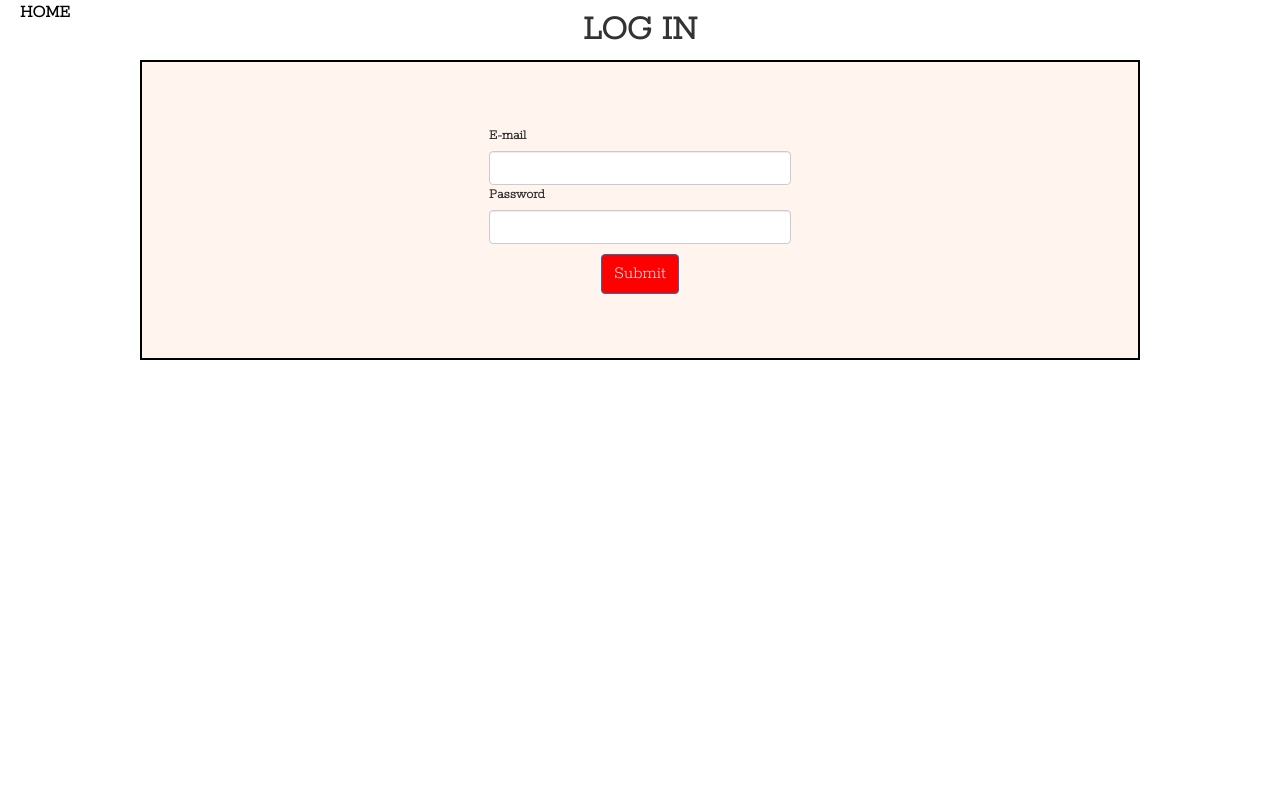
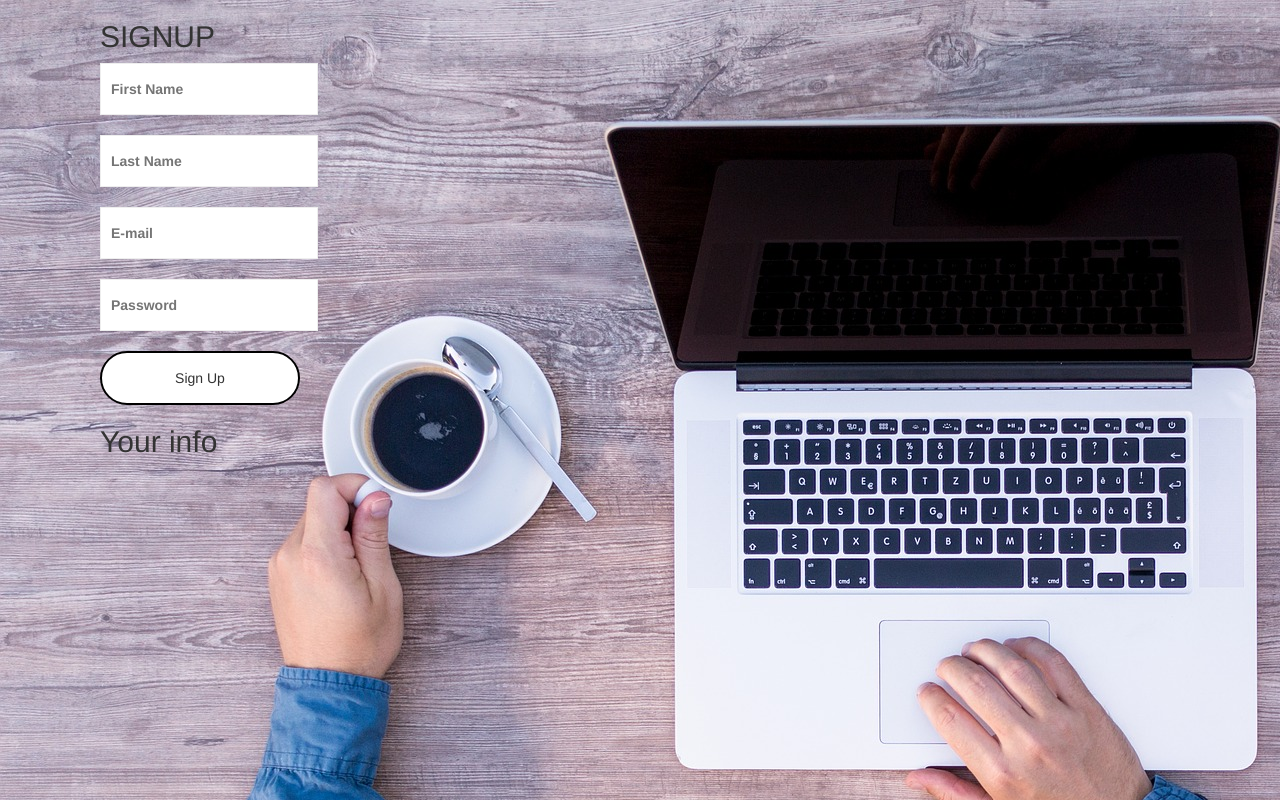
Before and after one commit to filipjovicccc/Prodavnica-za-nakit, a plain HTML site: page logIn.html in a window 1280 px wide. Drawn offline with nearby package versions, Linux system fonts and the light colour scheme.

Commit message:
adding login.js

```diff
--- a/logIn.css
+++ b/logIn.css
@@ -1,45 +1,58 @@
+
 body {
-    font-family: 'Rokkitt', serif;
-    font-weight: 500;
-    /* background-color: #4ea8de; */
-    background-image: url(imgs/plans-background.jpg);
-    background-repeat: no-repeat;
-    background-size: cover;
 
+    background-image: url(images/plans-background.jpg);
 
 
 }
+.wrapper {
 
-a {
-    font-size: large;
-    font-weight: 700;
-    color: black;
-    margin-left: 20px;
+    margin-left: 50px;
+}
+h2 {
+    margin-left: 50px;
 }
 
-form {
+.form-group {
 
+    margin-left: 50px;
+    }
+
+input {
+    width: 100%;
+    border: solid 1px #eee;
+    padding: 15px 10px;
+}
+
+button {
+    width: 200px;
+    padding: 15px;
+    margin: 0 auto;
+    background: white;
+    margin-left:250px;
+    border: solid 2px black;
+    border-radius: 35px;
+    cursor: pointer;
+    transition: all .38s ease-in-out;
     display: flex;
-    flex-direction: column;
-    width: 1000px;
-    height: 300px;
-    border: 2px solid black;
     justify-content: center;
-    align-items: center;
-    margin: auto;
-    background-color: seashell;
 
 }
 
-.btn {
-    color: white;
-    margin-top: 10px;
-    background-color: red;
-    font-size: large;
+button:hover{
+ background: dodgerblue;
+ color: whitesmoke;
+
 }
 
-h1 {
-    margin-top: -15px;
-    text-align: center;
-    font-weight: 700;
+table tr td {
+
+    padding: 10px;
+    background-color:whitesmoke;
+    border: dodgerblue solid 1px;
+
 }
+table {
+    margin-left: 50px;
+    margin-top: 20px;
+}
--- a/logIn.html
+++ b/logIn.html
@@ -4,41 +4,57 @@
     <meta charset="UTF-8">
     <meta http-equiv="X-UA-Compatible" content="IE=edge">
     <meta name="viewport" content="width=device-width, initial-scale=1.0">
+    <link rel="stylesheet" href="logIn.css">
     <link rel="stylesheet" href="https://maxcdn.bootstrapcdn.com/bootstrap/3.4.1/css/bootstrap.min.css">
     <script src="https://ajax.googleapis.com/ajax/libs/jquery/3.5.1/jquery.min.js"></script>
     <script src="https://maxcdn.bootstrapcdn.com/bootstrap/3.4.1/js/bootstrap.min.js"></script>
-    <link rel="stylesheet" href="logIn.css">
-    <link rel="preconnect" href="https://fonts.googleapis.com">
-    <link rel="preconnect" href="https://fonts.gstatic.com" crossorigin>
-    <link href="https://fonts.googleapis.com/css2?family=Rokkitt:wght@200&display=swap" rel="stylesheet">
-    <link rel="stylesheet" href="https://cdnjs.cloudflare.com/ajax/libs/font-awesome/4.7.0/css/font-awesome.min.css">
-    <link rel="preconnect" href="https://fonts.googleapis.com">
-    <link rel="preconnect" href="https://fonts.gstatic.com" crossorigin>
-    <title>Document</title>
+    <title>SIGNUP</title>
+
+
+
 </head>
 
 <body>
+    <div class="wrapper">
+        <h2>SIGNUP</h2>
+        <form role="form">
+            <div class=" form-group" class="col-xs-4">
+                <label for="ex3">
 
-    <a href="index.html">HOME</a>
+                    <input type="text" name="firstname" id="firstname" placeholder="First Name" required>
+                </label>
 
-    <h1>LOG IN</h1>
-    <form>
+            </div>
+            <div class="form-group" class="col-xs-4">
+                <label for="ex3">
+                    <input type="text" name="lastname" id="lastname" placeholder="Last Name" required>
+                </label>
+            </div>
+            <div class="form-group" class="col-xs-4">
+                <label for="ex3">
+                    <input type="email" name="email" id="email" placeholder="E-mail" required>
+                </label>
+            </div>
 
-        <div class="col-xs-4">
-            <label for="ex3">E-mail</label>
-            <input class="form-control" id="ex3" type="text">
-        </div>
-        <div class="col-xs-4">
-            <label for="ex3">Password</label>
-            <input class="form-control" id="ex3" type="text">
-        </div>
+            <div class="form-group" class="col-xs-4">
+                <label for="ex3">
+                    <input type="password" name="password" id="password" placeholder="Password" required>
+                </label>
+            </div>
+            <div class="form-group">
+                <button type="submit">Sign Up</button>
+            </div>
+        </form>
+
+        <h2>Your info</h2>
+        <div id="output">
 
 
+        </div>
+    </div>
 
+    <script src="logIn.js"></script>
 
-
-        <button type="submit" class="btn btn-primary">Submit</button>
-    </form>
 </body>
 
 </html>
--- /dev/null
+++ b/logIn.js
@@ -0,0 +1,67 @@
+
+
+const form = document.querySelector("form");
+
+form.onsubmit = function (event) {
+
+    {
+        let formData = {
+            firstname: document.getElementById("firstname").value,
+            lastname: document.getElementById("lastname").value,
+            email: document.getElementById("email").value,
+            password: document.getElementById("password").value
+        }
+        localStorage.setItem("formData", JSON.stringify(formData));
+        // console.log(localStorage.getItem("formData"));
+        displayData()
+        event.preventDefault()
+    }
+}
+
+
+function displayData() {
+    if (localStorage.getItem("formData")) {
+        let { firstname, lastname, email, password } =
+            JSON.parse(localStorage.getItem("formData"));
+        var output = document.getElementById("output");
+        output.innerHTML = `
+        <table>
+        <tbody>
+        <tr>
+                  <td>First Name:</td>
+                  <td>${firstname}</td>
+        </tr>
+        <tr>
+                  <td>Last Name:</td>
+                  <td>${lastname}</td>
+        </tr>
+        <tr>
+                  <td>Email:</td>
+                  <td>${email}</td>
+        </tr>
+        <tr>
+                  <td>Password:</td>
+                  <td>${password}</td>
+        </tr>
+
+        </tbody>
+
+        </table>
+
+        `;
+    }
+
+}
+displayData()
+
+// const signUp = e => {
+//     let formData = {
+//         firstname: document.getElementById("firstname").value,
+//         lastname: document.getElementById("lastname").value,
+//         email: document.getElementById("email").value,
+//         password: document.getElementById("password").value
+//     }
+//     localStorage.setItem("formData", JSON.stringify(formData));
+//     console.log(localStorage.getItem("formData"))
+//     e.preventDefault();
+// }
```
Also changed, not shown: main.js (+38 -0 lines), images/plans-background.jpg (added), 1 other file.
